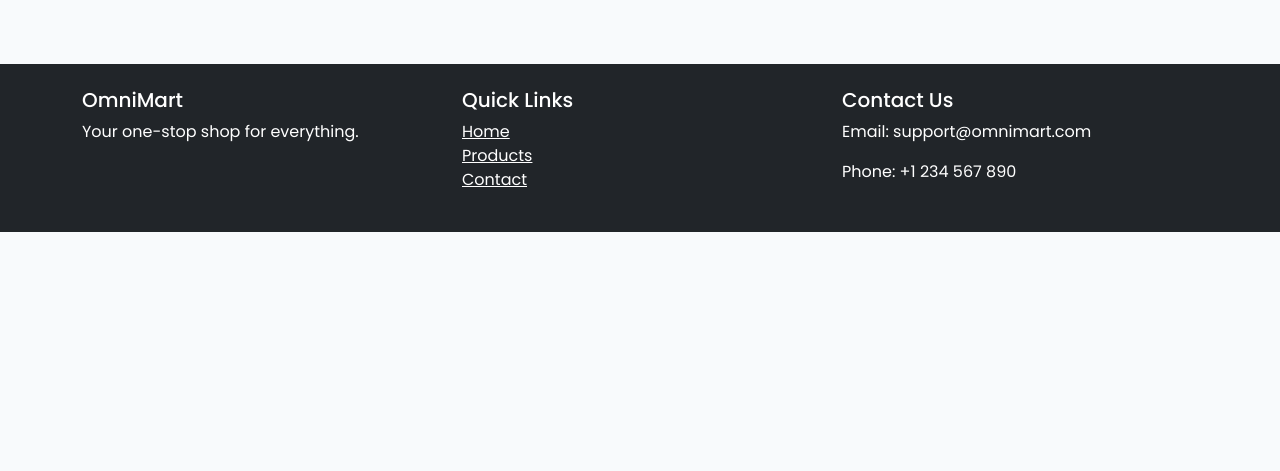
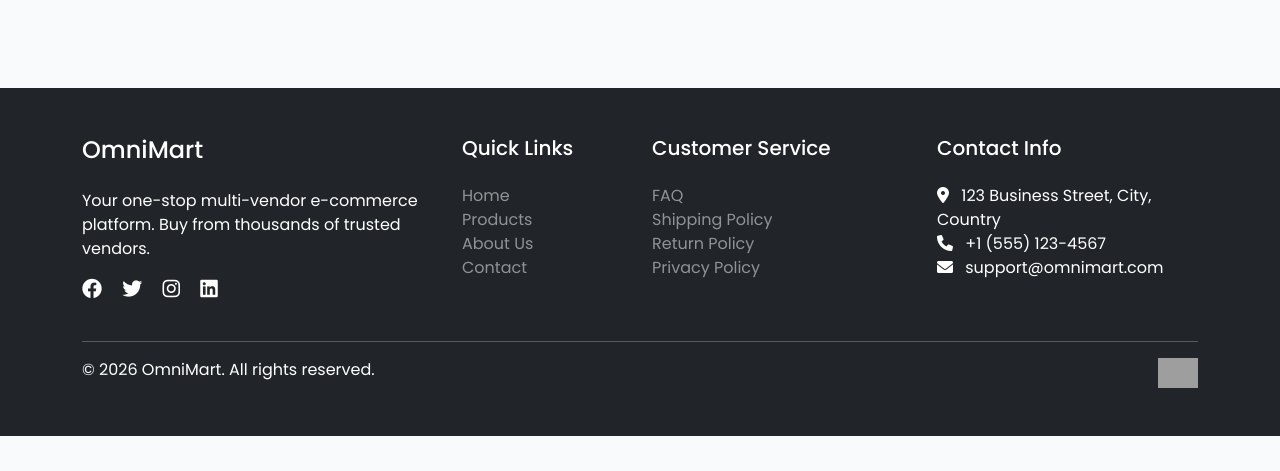
Before and after one commit to dbarai/Ecommerce-website-, a PHP site: page /admin/dashboard.php in a window 1280 px wide. Shown: the part 329-800 px from the top of the page. Run offline with PHP 8.4, Linux system fonts and the light colour scheme; the visitor is signed in with stand-in values (Sample User, id 1); data that the repository does not hold is empty; grey boxes are pictures that could not be loaded.

Commit message:
Revamp footer with new links and social icons
Updated footer section with enhanced content and layout.

```diff
--- a/ecommerce/includes/footer.php
+++ b/ecommerce/includes/footer.php
@@ -1,28 +1,120 @@
-    </div>
-    <footer class="bg-dark text-white mt-5 py-4">
+<?php
+// includes/footer.php
+?>
+    </main>
+
+    <!-- Footer -->
+    <footer class="bg-dark text-white py-5 mt-5">
         <div class="container">
             <div class="row">
-                <div class="col-md-4">
-                    <h5>OmniMart</h5>
-                    <p>Your one-stop shop for everything.</p>
+                <div class="col-md-4 mb-4">
+                    <h4 class="mb-4">OmniMart</h4>
+                    <p>Your one-stop multi-vendor e-commerce platform. Buy from thousands of trusted vendors.</p>
+                    <div class="social-icons mt-3">
+                        <a href="#" class="text-white me-3"><i class="fab fa-facebook fa-lg"></i></a>
+                        <a href="#" class="text-white me-3"><i class="fab fa-twitter fa-lg"></i></a>
+                        <a href="#" class="text-white me-3"><i class="fab fa-instagram fa-lg"></i></a>
+                        <a href="#" class="text-white"><i class="fab fa-linkedin fa-lg"></i></a>
+                    </div>
                 </div>
-                <div class="col-md-4">
-                    <h5>Quick Links</h5>
+
+                <div class="col-md-2 mb-4">
+                    <h5 class="mb-4">Quick Links</h5>
                     <ul class="list-unstyled">
-                        <li><a href="/ecommerce/index.php" class="text-white">Home</a></li>
-                        <li><a href="/ecommerce/search.php" class="text-white">Products</a></li>
-                        <li><a href="/ecommerce/contact.php" class="text-white">Contact</a></li>
+                        <li><a href="/ecommerce/index.php" class="text-white-50 text-decoration-none">Home</a></li>
+                        <li><a href="/ecommerce/search.php" class="text-white-50 text-decoration-none">Products</a></li>
+                        <li><a href="/ecommerce/about.php" class="text-white-50 text-decoration-none">About Us</a></li>
+                        <li><a href="/ecommerce/contact.php" class="text-white-50 text-decoration-none">Contact</a></li>
                     </ul>
                 </div>
-                <div class="col-md-4">
-                    <h5>Contact Us</h5>
-                    <p>Email: support@omnimart.com</p>
-                    <p>Phone: +1 234 567 890</p>
+
+                <div class="col-md-3 mb-4">
+                    <h5 class="mb-4">Customer Service</h5>
+                    <ul class="list-unstyled">
+                        <li><a href="/ecommerce/faq.php" class="text-white-50 text-decoration-none">FAQ</a></li>
+                        <li><a href="/ecommerce/shipping.php" class="text-white-50 text-decoration-none">Shipping Policy</a></li>
+                        <li><a href="/ecommerce/returns.php" class="text-white-50 text-decoration-none">Return Policy</a></li>
+                        <li><a href="/ecommerce/privacy.php" class="text-white-50 text-decoration-none">Privacy Policy</a></li>
+                    </ul>
+                </div>
+
+                <div class="col-md-3 mb-4">
+                    <h5 class="mb-4">Contact Info</h5>
+                    <ul class="list-unstyled">
+                        <li><i class="fas fa-map-marker-alt me-2"></i> 123 Business Street, City, Country</li>
+                        <li><i class="fas fa-phone me-2"></i> +1 (555) 123-4567</li>
+                        <li><i class="fas fa-envelope me-2"></i> support@omnimart.com</li>
+                    </ul>
+                </div>
+            </div>
+
+            <hr class="bg-light">
+
+            <div class="row">
+                <div class="col-md-6">
+                    <p class="mb-0">&copy; <?php echo date('Y'); ?> OmniMart. All rights reserved.</p>
+                </div>
+                <div class="col-md-6 text-end">
+                    <img src="/ecommerce/assets/images/payment-methods.png" alt="Payment Methods" height="30">
                 </div>
             </div>
         </div>
     </footer>
+
+    <!-- Bootstrap JS -->
     <script src="https://cdn.jsdelivr.net/npm/bootstrap@5.1.3/dist/js/bootstrap.bundle.min.js"></script>
-    <script src="/ecommerce/assets/js/script.js"></script>
+    <!-- jQuery -->
+    <script src="https://code.jquery.com/jquery-3.6.0.min.js"></script>
+
+    <script src="/ecommerce/assets/js/main.js"></script>
+
+    <script>
+        // Add to cart functionality
+        $(document).ready(function() {
+            $('.add-to-cart').click(function(e) {
+                e.preventDefault();
+                var productId = $(this).data('product-id');
+                var variationId = $(this).data('variation-id') || null;
+                var quantity = $(this).data('quantity') || 1;
+
+                $.ajax({
+                    url: '/ecommerce/api/cart.php',
+                    method: 'POST',
+                    data: {
+                        action: 'add',
+                        product_id: productId,
+                        variation_id: variationId,
+                        quantity: quantity
+                    },
+                    success: function(response) {
+                        var result = JSON.parse(response);
+                        if (result.success) {
+                            // Update cart count
+                            $('.cart-badge').text(result.cart_count);
+                            if ($('.cart-badge').length === 0) {
+                                $('.fa-shopping-cart').after('<span class="badge bg-danger rounded-pill cart-badge">'+result.cart_count+'</span>');
+                            }
+
+                            // Show success message
+                            showAlert('Product added to cart!', 'success');
+                        } else {
+                            showAlert(result.message, 'danger');
+                        }
+                    }
+                });
+            });
+
+            function showAlert(message, type) {
+                var alertHtml = '<div class="alert alert-'+type+' alert-dismissible fade show position-fixed top-0 end-0 m-3" role="alert">' +
+                               message +
+                               '<button type="button" class="btn-close" data-bs-dismiss="alert"></button>' +
+                               '</div>';
+                $('body').append(alertHtml);
+                setTimeout(function() {
+                    $('.alert').alert('close');
+                }, 3000);
+            }
+        });
+    </script>
 </body>
 </html>
```
